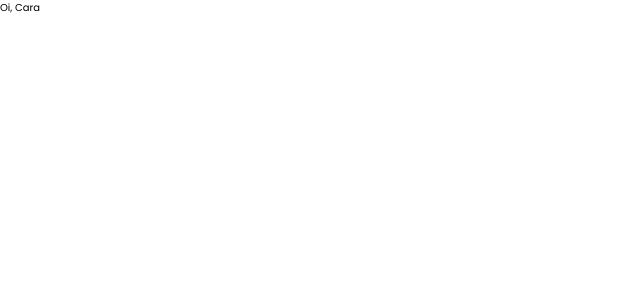
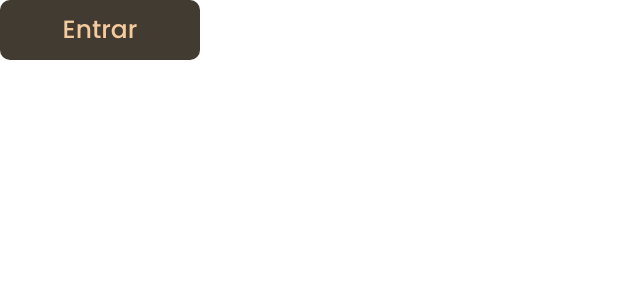
Before and after one commit to Kayke-Fujinaka/GCB-LoginPage, a Next.js app: page /register in a window 1280 px wide. Shown: the top 300 px of the page, without its empty margins (0-640 px from the left). Built offline with nearby package versions, Linux system fonts and the light colour scheme.

Commit message:
[Feat] Create Button Component

```diff
--- /dev/null
+++ b/src/components/button/index.tsx
@@ -0,0 +1,9 @@
+import * as S from "./styles";
+
+interface ButtonProps {
+    children: React.ReactNode;
+  }
+
+export const Button = ({ children }: ButtonProps) => {
+  return <S.Container>{children}</S.Container>;
+};
--- /dev/null
+++ b/src/components/button/styles.ts
@@ -0,0 +1,13 @@
+import styled from "styled-components";
+import theme from "../../styles/theme";
+
+export const Container = styled.button`
+  width: 20rem;
+  height: 6rem;
+  font-size: 2.5rem;
+  font-weight: ${theme.fonts.weight.bold};
+  color: ${theme.button};
+  background-color: ${theme.primaryColor};
+  border: none;
+  border-radius: 1rem;
+`;
--- a/src/components/container/index.tsx
+++ b/src/components/container/index.tsx
@@ -8,7 +8,7 @@ interface ContainerProps {
   url: string;
 }
 
-export function Container({ children, title, description, url }: ContainerProps) {
+export const Container = ({ children, title, description, url }: ContainerProps) => {
   return (
     <>
       <Head>
--- a/src/components/content/index.tsx
+++ b/src/components/content/index.tsx
@@ -3,7 +3,7 @@ import Image from "next/image";
 import * as S from "./styles";
 import logo from "../../../public/gcb-desktop.svg";
 
-export function Content() {
+export const Content = () => {
   return (
     <S.Container>
       <h1>
--- a/src/pages/register/index.tsx
+++ b/src/pages/register/index.tsx
@@ -1,5 +1,6 @@
 import React from "react";
 import Head from "next/head";
+import { Button } from "../../components/button";
 
 export default function Register() {
   return (
@@ -13,9 +14,7 @@ export default function Register() {
         <meta property="og:type" content="website" />
         <link rel="icon" href="/favicon.ico" />
       </Head>
-      <div>
-        <p>Oi, Cara</p>
-      </div>
+      <Button>Entrar</Button>
     </>
   );
 }
--- a/src/styles/global.ts
+++ b/src/styles/global.ts
@@ -8,6 +8,7 @@ export default createGlobalStyle`
         padding: 0;
         box-sizing: border-box;
         text-decoration: none;
+        font-family: ${theme.fonts.primary};
     }
 
     :root {
@@ -17,7 +18,6 @@ export default createGlobalStyle`
     html, body {
         width: 100%;
         height: 100%;
-        font-family: ${theme.fonts.primary};
     }
 
     ul {
--- a/src/styles/theme.ts
+++ b/src/styles/theme.ts
@@ -2,6 +2,7 @@ const colors = {
   primaryColor: "#423B32",
   secondColor: "rgba(255, 255, 255, 0.56);", // Opacity 56%
   label: "#8B6B4A",
+  button: "#F5CA9C",
 };
 
 const fonts = {
```
